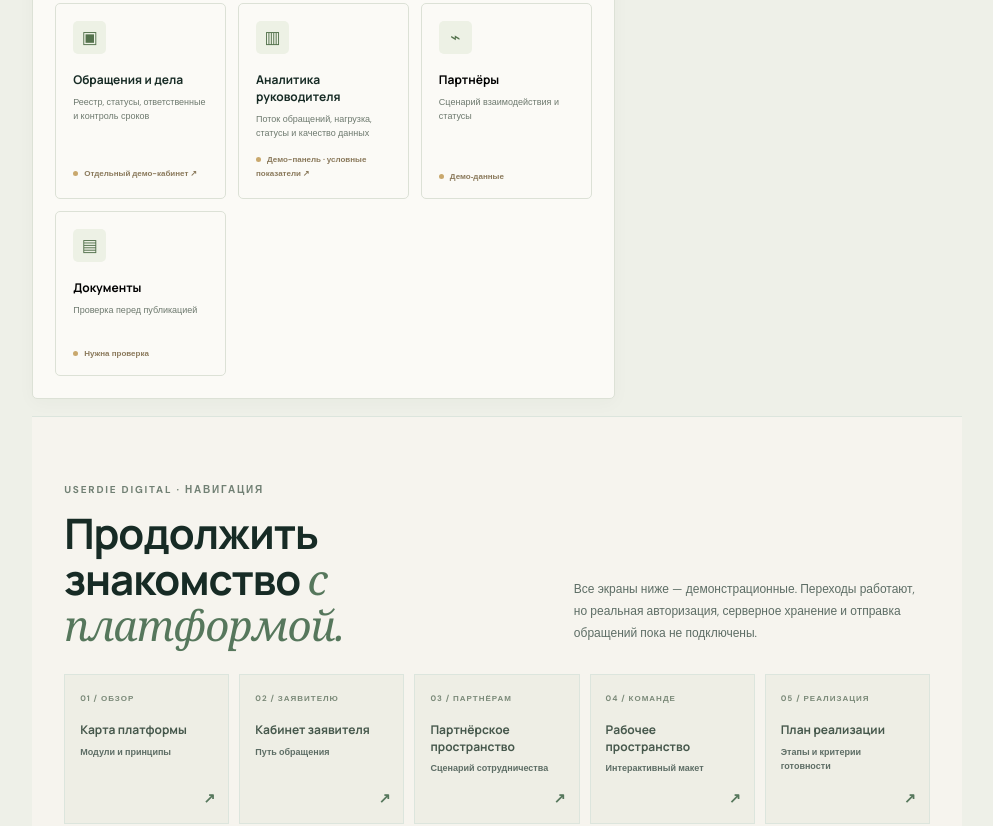
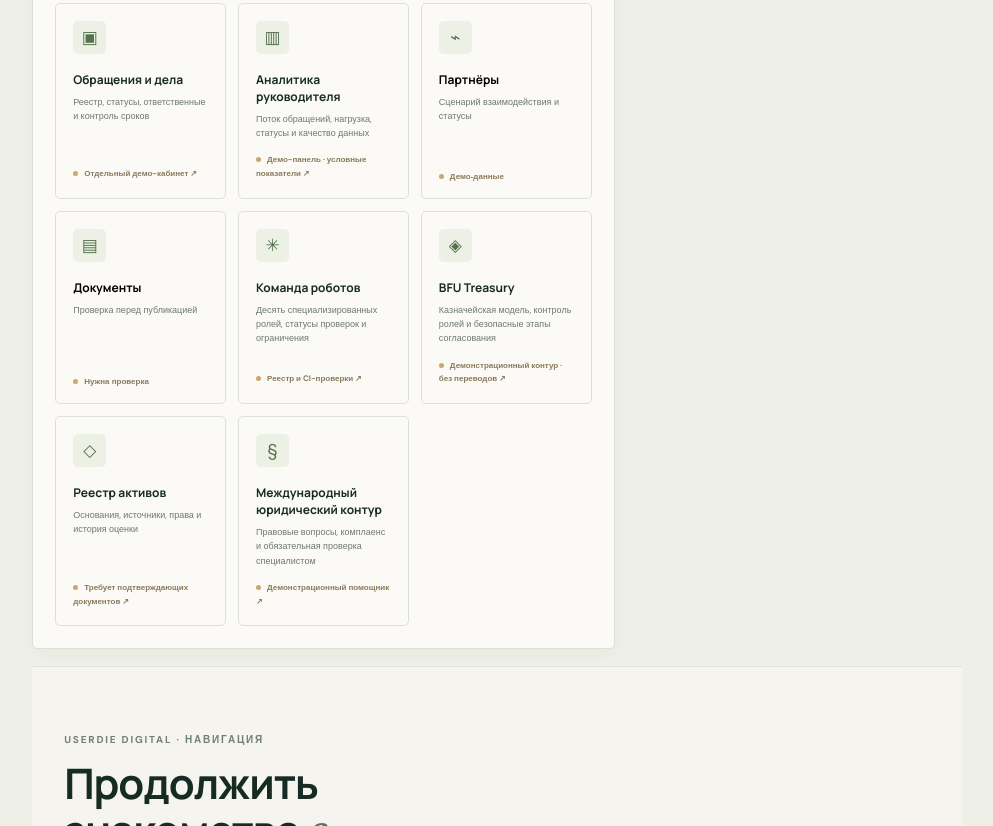
Before and after one commit to userdie-foundation/userdie-digital, a website: page website/prototype/workspace.html in a window 1280 px wide. Shown: the part 1621-2447 px from the top of the page, without its empty margins (267-1260 px from the left). Drawn offline with Linux system fonts and the light colour scheme.

Commit message:
Unify workspace navigation across foundation modules

```diff
--- a/website/prototype/workspace.html
+++ b/website/prototype/workspace.html
@@ -213,6 +213,11 @@ body.workspace{background:var(--app-bg);min-height:100vh;font-size:14px}
 <a href="analytics-dashboard.html" class="app-nav-link"><span class="nav-ico">▥</span>Аналитика руководителя <span class="nav-external">↗</span></a>
 <a href="analytics-data-contract.html" class="app-nav-link"><span class="nav-ico">▤</span>Контракт данных <span class="nav-external">↗</span></a>
 <a href="backend-architecture.html" class="app-nav-link"><span class="nav-ico">⌘</span>Архитектура backend / API <span class="nav-external">↗</span></a>
+<div class="app-nav-group-label">ЕДИНЫЕ КОНТУРЫ УПРАВЛЕНИЯ</div>
+<a href="robots.html" class="app-nav-link"><span class="nav-ico">✳</span>Команда роботов <span class="nav-external">↗</span></a>
+<a href="bfu-treasury.html" class="app-nav-link"><span class="nav-ico">◈</span>BFU Treasury <span class="nav-external">↗</span></a>
+<a href="asset-register.html" class="app-nav-link"><span class="nav-ico">◇</span>Реестр активов <span class="nav-external">↗</span></a>
+<a href="legal-intelligence.html" class="app-nav-link"><span class="nav-ico">§</span>Международный юрист <span class="nav-external">↗</span></a>
 </nav>
 <div class="sidebar-status"><div class="status-line"><span></span>ДЕМО-СРЕДА</div><strong>Данные не отправляются</strong><p>Демо-задачи сохраняются только в локальном хранилище этого браузера. На сервер не отправляются; реальные данные вводить нельзя.</p></div>
 </aside>
@@ -256,6 +261,10 @@ body.workspace{background:var(--app-bg);min-height:100vh;font-size:14px}
 <a class="module-tile module-tile-link" href="analytics-dashboard.html"><span class="tile-ico">▥</span><strong>Аналитика руководителя</strong><small>Поток обращений, нагрузка, статусы и качество данных</small><span class="tile-state">Демо-панель · условные показатели ↗</span></a>
 <button class="module-tile" data-go="partners"><span class="tile-ico">⌁</span><strong>Партнёры</strong><small>Сценарий взаимодействия и статусы</small><span class="tile-state">Демо-данные</span></button>
 <button class="module-tile" data-go="documents"><span class="tile-ico">▤</span><strong>Документы</strong><small>Проверка перед публикацией</small><span class="tile-state">Нужна проверка</span></button>
+<a class="module-tile module-tile-link" href="robots.html"><span class="tile-ico">✳</span><strong>Команда роботов</strong><small>Десять специализированных ролей, статусы проверок и ограничения</small><span class="tile-state">Реестр и CI-проверки ↗</span></a>
+<a class="module-tile module-tile-link" href="bfu-treasury.html"><span class="tile-ico">◈</span><strong>BFU Treasury</strong><small>Казначейская модель, контроль ролей и безопасные этапы согласования</small><span class="tile-state">Демонстрационный контур · без переводов ↗</span></a>
+<a class="module-tile module-tile-link" href="asset-register.html"><span class="tile-ico">◇</span><strong>Реестр активов</strong><small>Основания, источники, права и история оценки</small><span class="tile-state">Требует подтверждающих документов ↗</span></a>
+<a class="module-tile module-tile-link" href="legal-intelligence.html"><span class="tile-ico">§</span><strong>Международный юридический контур</strong><small>Правовые вопросы, комплаенс и обязательная проверка специалистом</small><span class="tile-state">Демонстрационный помощник ↗</span></a>
 </div></section>
 </div>
 <div>
```
